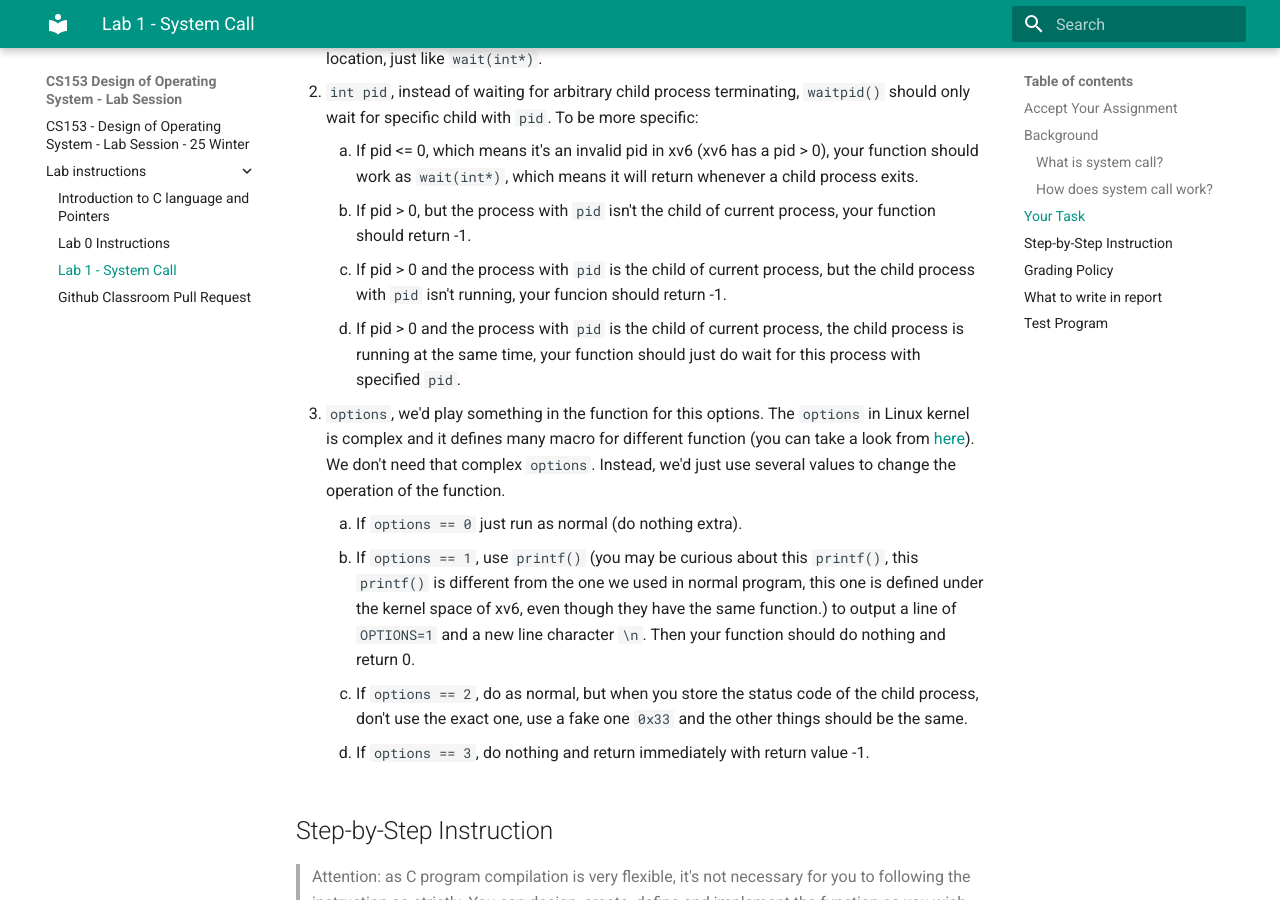
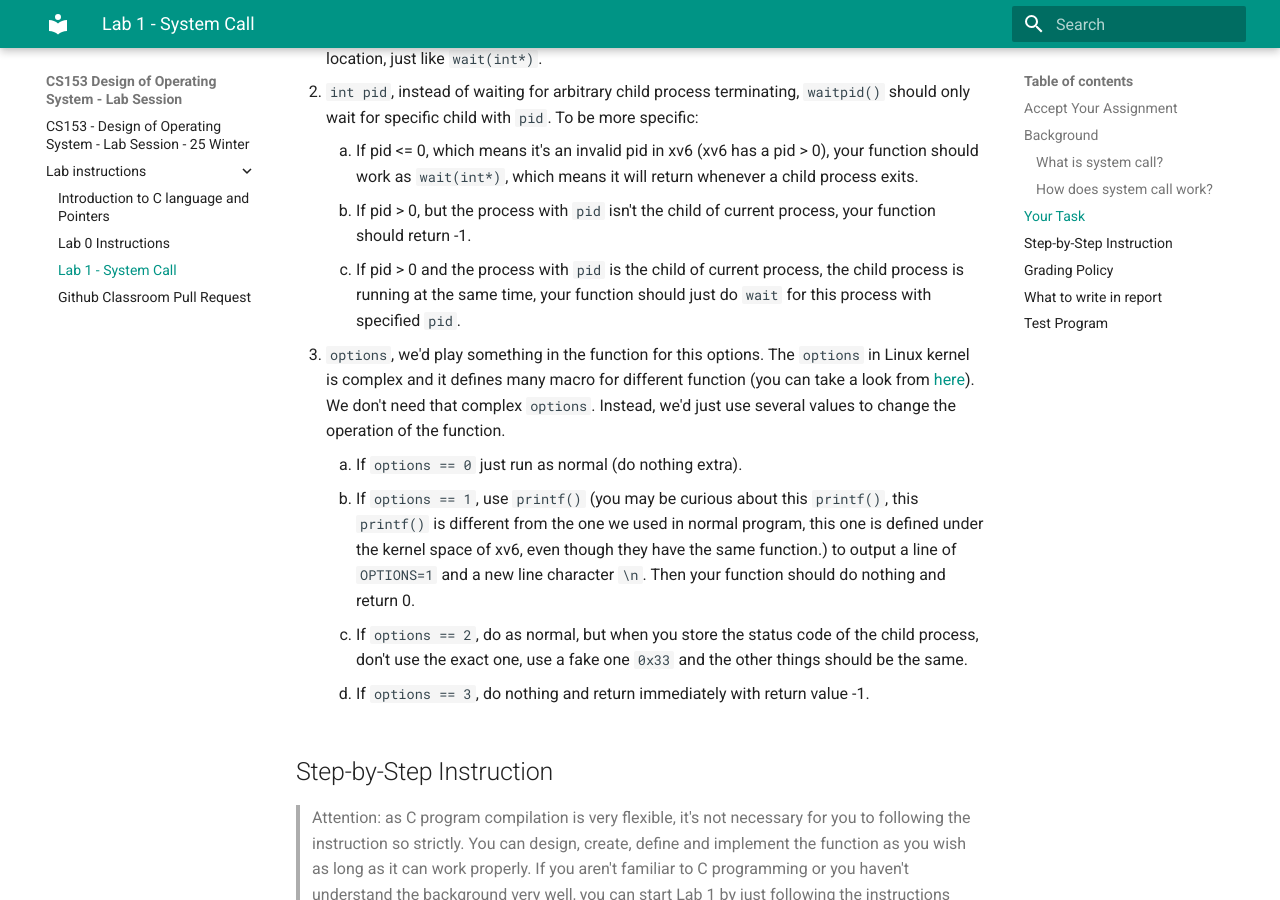
Before and after one commit to gdjs2/UCR-CS153-25Winter, an MkDocs documentation site: the page built from docs/lab-instructions/lab1.md, in a window 1280 px wide and 900 px high, scrolled down 9365 px. Built offline with MkDocs 1.6.1 and Material for MkDocs 9.7.7, drawn with Linux system fonts in a browser that asks for light colours.

Commit message:
fix: a confusing requirement in the tasks

```diff
--- a/docs/lab-instructions/lab1.md
+++ b/docs/lab-instructions/lab1.md
@@ -370,8 +370,7 @@ Explanation for parameters:
 2. `int pid`, instead of waiting for arbitrary child process terminating, `waitpid()` should only wait for specific child with `pid`. To be more specific:
 	1. If pid <= 0, which means it's an invalid pid in xv6 (xv6 has a pid > 0), your function should work as `wait(int*)`, which means it will return whenever a child process exits.
 	2. If pid > 0, but the process with `pid` isn't the child of current process, your function should return -1.
-	3. If pid > 0 and the process with `pid` is the child of current process, but the child process with `pid` isn't running, your funcion should return -1.
-	4. If pid > 0 and the process with `pid` is the child of current process, the child process is running at the same time, your function should just do wait for this process with specified `pid`.
+	3. If pid > 0 and the process with `pid` is the child of current process, the child process is running at the same time, your function should just do `wait` for this process with specified `pid`.
 3. `options`, we'd play something in the function for this options. The `options` in Linux kernel is complex and it defines many macro for different function (you can take a look from [here](https://linux.die.net/man/2/waitpid)). We don't need that complex `options`. Instead, we'd just use several values to change the operation of the function.
 	1. If `options == 0` just run as normal (do nothing extra).
 	2. If `options == 1`, use `printf()` (you may be curious about this `printf()`, this `printf()` is different from the one we used in normal program, this one is defined under the kernel space of xv6, even though they have the same function.) to output a line of `OPTIONS=1` and a new line character `\n`. Then your function should do nothing and return 0.
```
